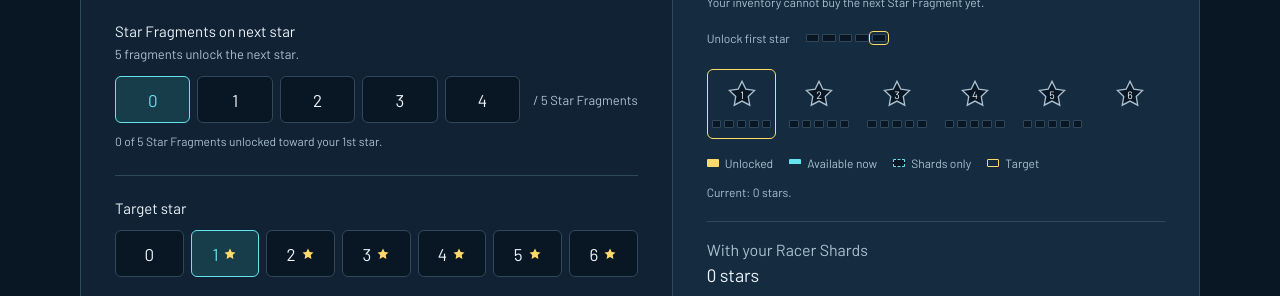
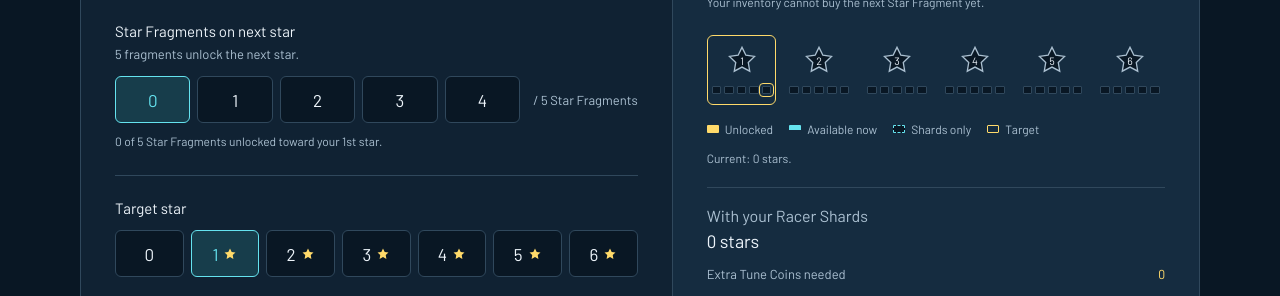
Before and after one commit to AugustoMarcelo/speedstorm-calculator, a website built with Vite: page index.html in a window 1280 px wide. Shown: the part 457-753 px from the top of the page. Built offline with nearby package versions, Linux system fonts and the light colour scheme.

Commit message:
Fix progression track Star mapping

```diff
--- a/index.html
+++ b/index.html
@@ -93,7 +93,6 @@
                 <div class="affordable-destination"><dt>With both currencies</dt><dd id="affordable-progress"></dd></div>
               </dl>
               <p id="inventory-upgrade-status" class="field-note"></p>
-              <div id="first-star-progress" class="first-star-progress" role="img" aria-label="First star progress"><span>Unlock first star</span><div id="first-star-fragments" class="track-fragments"></div></div>
               <ol id="progression-track" class="progression-track" aria-label="Upgrade progression"></ol>
               <div class="track-legend" aria-hidden="true">
                 <span><i class="fragment-current"></i>Unlocked</span><span><i class="fragment-affordable"></i>Available now</span>
--- a/src/progress-ui.ts
+++ b/src/progress-ui.ts
@@ -16,22 +16,18 @@ export function renderProgressTrack(input: CalculatorInput, potential: Progress
       return `<span class="fragment-${state}${position === target ? ' fragment-target' : ''}" aria-hidden="true"></span>`;
     }).join('');
   }
-  document.getElementById('first-star-progress')!.hidden = input.currentStars > 0;
-  document.getElementById('first-star-progress')!.setAttribute('aria-label', `First star: ${Math.min(5, current)} of 5 fragments unlocked, ${Math.max(0, Math.min(5, available) - current)} available now.`);
-  document.getElementById('first-star-fragments')!.innerHTML = fragmentsAfter(0);
   document.getElementById('progression-track')!.innerHTML = Array.from({ length: MAX_STARS }, (_, index) => {
     const star = index + 1;
-    const start = star * PROGRESSION.stepsPerStar;
-    const end = start + PROGRESSION.stepsPerStar;
+    const start = (star - 1) * PROGRESSION.stepsPerStar;
+    const end = star * PROGRESSION.stepsPerStar;
     const unlocked = Math.min(PROGRESSION.stepsPerStar, Math.max(0, current - start));
     const affordableCount = Math.max(0, Math.min(end, available) - Math.max(start, current));
     const potentialCount = Math.max(0, Math.min(end, possible) - Math.max(start, available));
     const isTarget = input.targetStars === star;
-    const nextLabel = star === MAX_STARS ? 'Maximum star. No further fragments.' : `Toward star ${star + 1}: ${unlocked} of 5 fragments unlocked, ${affordableCount} available now, ${potentialCount} supported by shards only.`;
-    const state = start <= current ? 'current' : start <= available ? 'affordable' : start <= possible ? 'potential' : 'locked';
-    const label = `Star ${star}: ${state === 'current' ? 'unlocked' : state === 'affordable' ? 'available now' : state === 'potential' ? 'supported by shards only' : 'locked'}. ${nextLabel}${isTarget ? ' Selected target.' : ''}`;
+    const state = end <= current ? 'current' : end <= available ? 'affordable' : end <= possible ? 'potential' : 'locked';
+    const label = `Star ${star}: ${state === 'current' ? 'unlocked' : state === 'affordable' ? 'available now' : state === 'potential' ? 'supported by shards only' : 'locked'}. Toward Star ${star}: ${unlocked} of 5 fragments unlocked, ${affordableCount} available now, ${potentialCount} supported by shards only.${isTarget ? ' Selected target.' : ''}`;
     const icon = `<svg viewBox="0 0 24 24" aria-hidden="true"><use href="#icon-star"/><text x="12" y="12">${star}</text></svg>`;
-    return `<li class="track-star star-${state}${isTarget ? ' star-target' : ''}" aria-label="${label}"><div class="track-star-icon">${icon}</div>${star === MAX_STARS ? '' : `<div class="track-fragments">${fragmentsAfter(start)}</div>`}</li>`;
+    return `<li class="track-star star-${state}${isTarget ? ' star-target' : ''}" aria-label="${label}"><div class="track-star-icon">${icon}</div><div class="track-fragments">${fragmentsAfter(start)}</div></li>`;
   }).join('');
   document.getElementById('inventory-upgrade-status')!.textContent = affordable === null
     ? 'Correct your inventory to see which upgrades are available now.'
--- a/src/style.css
+++ b/src/style.css
@@ -248,8 +248,6 @@ footer { border-top: 1px solid var(--line); padding-block: 23px 30px; display: f
 .star-current text, .star-affordable text { fill: var(--bg); }
 .star-potential svg { stroke: var(--cyan); stroke-dasharray: 3 2; }
 .track-fragments { display: grid; grid-template-columns: repeat(5, minmax(0, 1fr)); gap: 3px; }
-.first-star-progress { display: flex; align-items: center; gap: 16px; margin-top: 20px; color: var(--muted); font-size: 12px; }
-.first-star-progress .track-fragments { width: 80px; }
 .track-fragments > span, .track-legend i { display: block; height: 8px; border-radius: 1px; }
 .fragment-current { background: var(--yellow); }
 .fragment-affordable { background: var(--cyan); border-bottom: 3px solid var(--result); }
```
Also changed, not shown: PRODUCT.md (+1 -1 lines), tests/e2e/calculator.spec.ts (+33 -8 lines), README.md.
